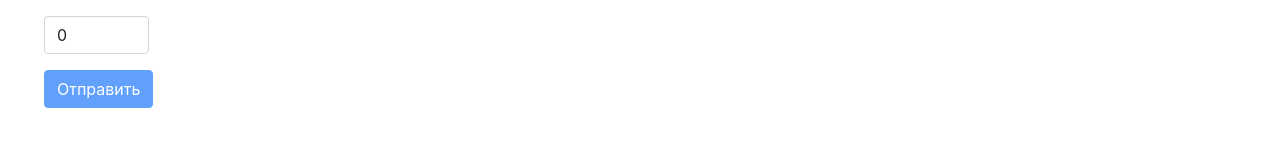
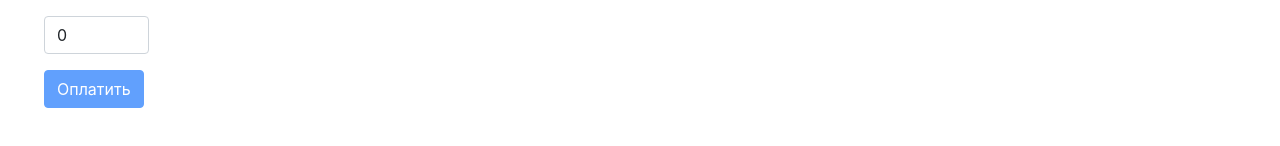
Before and after one commit to alexander-gorin-rus/test_payment_client, a React (Create React App) app: page /create-payment in a window 1280 px wide. Shown: the part 428-574 px from the top of the page. Built offline with nearby package versions, Linux system fonts and the light colour scheme.

Commit message:
validation continue

```diff
--- a/src/components/PaymentForm.jsx
+++ b/src/components/PaymentForm.jsx
@@ -17,7 +17,8 @@ const PaymentForm = () => {
     });
 
     const {CardNumber, CardHolderName, ExpDate, CVV, amount, focus} = values;
-    const [errors, setErrors] = useState({})
+
+    const [disabled, setDisabled] = useState(false)
 
     const handleFocus = (e) => {
         setValues({
@@ -26,6 +27,14 @@ const PaymentForm = () => {
         });
     }
 
+    // const checkInputs = () => {
+    //     if (!CardHolderName || !CVV || CVV.length < 3 || !ExpDate || !CardNumber || !amount) {
+    //         setDisabled(true)
+    //     }
+    // }
+
+    //checkInputs();
+
     const onChange = (e) => {
         setValues({...values, [e.target.name]: e.target.value})
     }
@@ -33,16 +42,8 @@ const PaymentForm = () => {
     const onSubmit = (e) => {
         e.preventDefault()
         handlePayment(values)
-        setErrors(validateInfo(values))
-        setValues({
-            CardHolderName: '',
-            CardNumber: '',
-            ExpDate: '',
-            CVV: '',
-            focus: '',
-            amount: 0
-        })
     }
+
 
     return (
         <div className='container m-4'>
@@ -104,7 +105,7 @@ const PaymentForm = () => {
                     onChange={onChange}
                     min='1'
                 />
-                <button type='Submit' disabled={!CardHolderName || !CardNumber || !ExpDate || !CVV || !amount} className='btn btn-primary m-2'>Отправить</button>
+                <button type='Submit' disabled={!CardHolderName || !CVV || CVV.length < 3 || !ExpDate || !CardNumber || CardNumber.length < 16 || !amount} className='btn btn-primary m-2'>Оплатить</button>
             </form>
         </div>
     )
```
